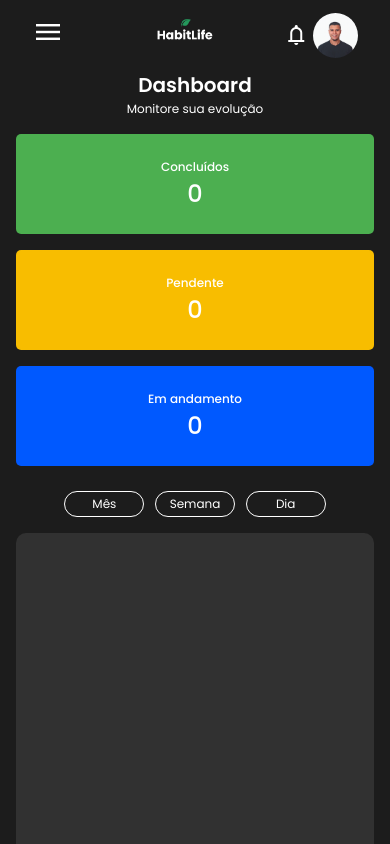
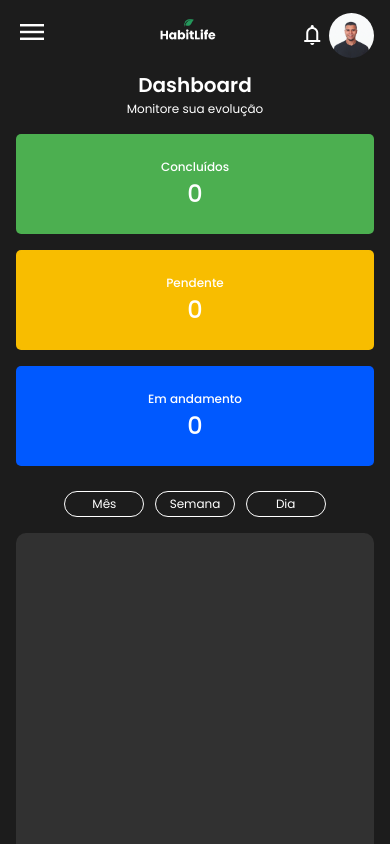
Before and after one commit to pedroLima019/HabitLife, a website with bundled scripts: page frontend/src/pages/dashboard.html in a window 390 px wide. Shown: the top 844 px of the page. Built offline with nearby package versions, Linux system fonts and the light colour scheme.

```diff
--- a/frontend/src/styles/calendar.css
+++ b/frontend/src/styles/calendar.css
@@ -21,6 +21,7 @@
 #calendar {
   width: 100%;
   height: 600px;
+  z-index: -1;
 }
 .fc {
   font-size: 12px;
--- a/frontend/src/styles/sidebar.css
+++ b/frontend/src/styles/sidebar.css
@@ -217,11 +217,11 @@
 }
 
 @media (max-width: 425px) {
+  .header-container {
+    padding: 0 1rem;
+  }
   #nav-container {
     flex-direction: row-reverse;
     width: 58%;
   }
 }
-
-@media (max-width: 375px) {
-}
```
